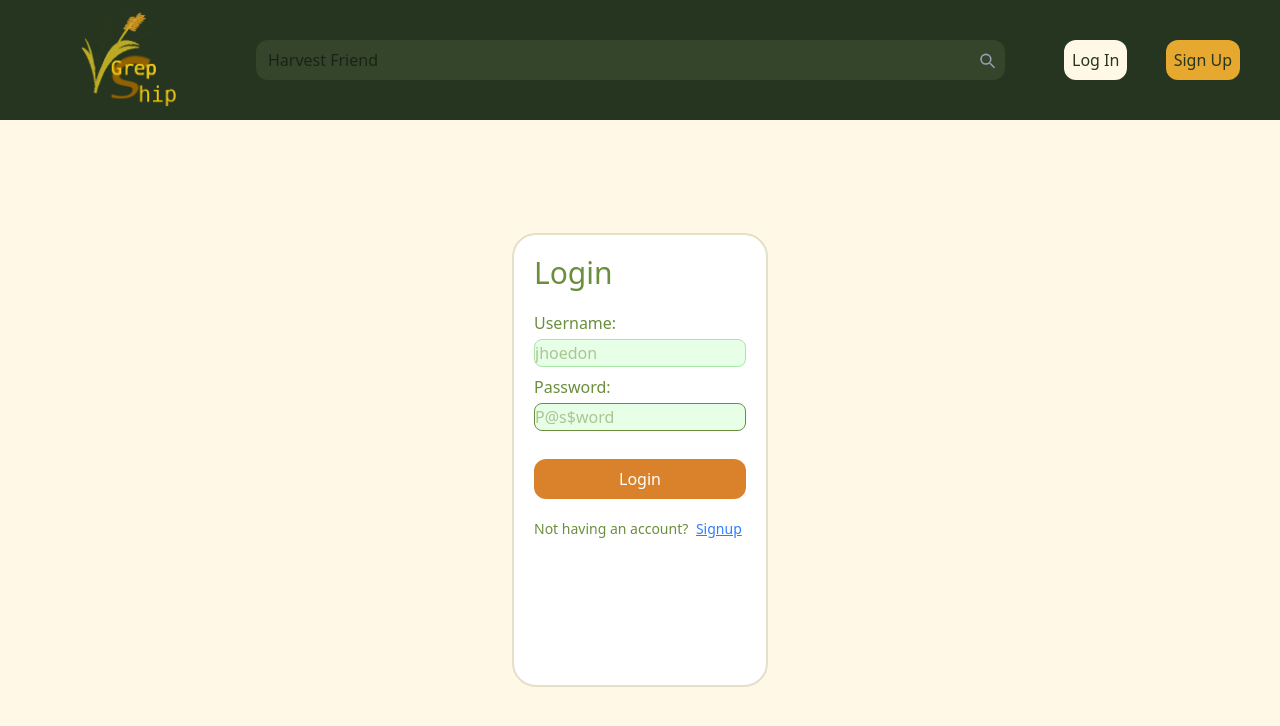
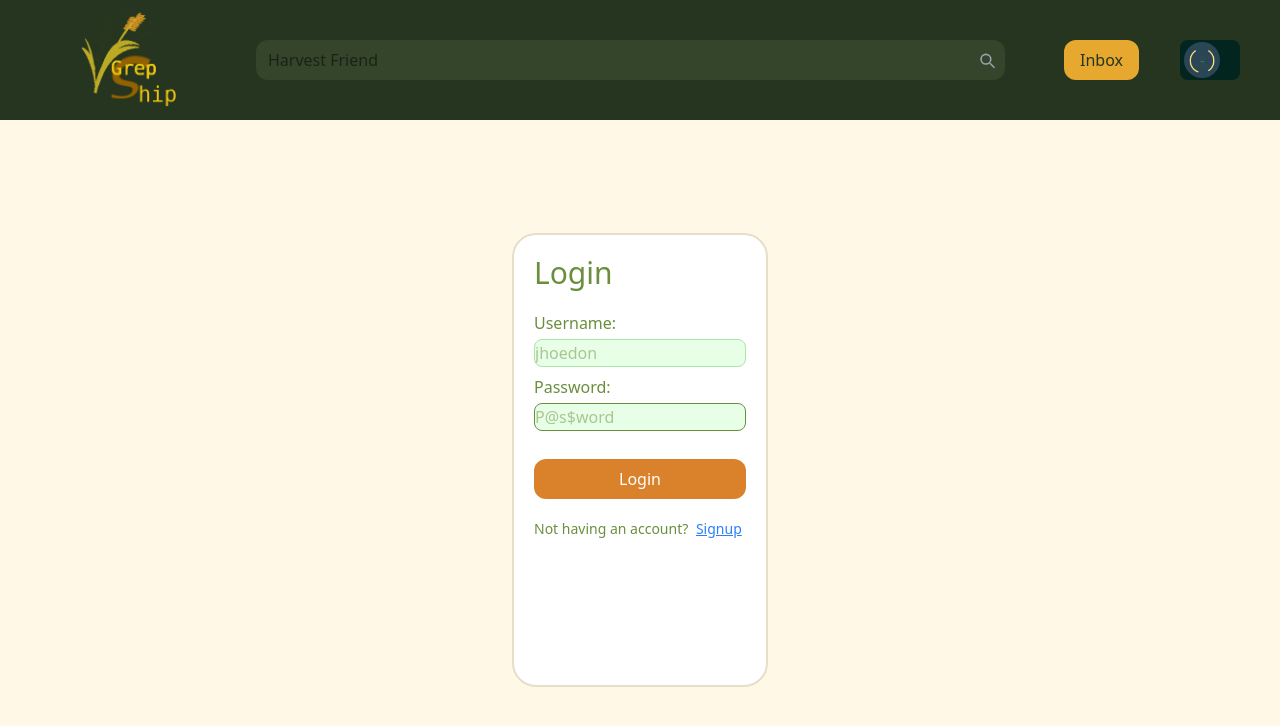
Before and after one commit to gitbhusalhubpramish/Grepship, a Next.js app in the folder grepship/: page /login in a window 1280 px wide. Shown: the top 726 px of the page. Built offline with nearby package versions, Linux system fonts and the light colour scheme; no server answers.

Commit message:
navbar user section after login

```diff
--- a/grepship/components/navbar.js
+++ b/grepship/components/navbar.js
@@ -3,13 +3,18 @@ import Link from "next/link"
 import {useState, useEffect} from "react"
 export default function Navbar(){
 
-	const [profilepic, setprofilepic] = useState(null)
+	const [profilepic, setprofilepic] = useState("/default_profile.png")
+	const [login, setlogin] = useState(true)
 	useEffect(()=>{
 		async function loadSession(){
 			try {
 				const res = await fetch("/api/auth/me")
 				const data = await res.json()
 
+				if (!data.user)	{
+					return
+				}
+				setlogin(true)
 				setprofilepic(data.user.profilepic)
 			} catch (err){
 				console.log(err)
@@ -42,14 +47,14 @@ export default function Navbar(){
 					/>
 				</svg>
 			</div>
-			{profilepic ? (
-				<div>
-				<div>
-					<button>inbox</button>
-				</div>
-				<div>
-					<div><img src={profilepic} /></div>
-				</div>
+			{login ? (
+				<div className="w-1/5 h-full flex justify-between items-cneter p-10 h-full">
+					<Link href="/">
+						<button className="bg-[#e6a82e] text-[#26351f] hover:bg-[#f0b83d] px-4 p-2 rounded-xl cursor-pointer">Inbox</button>
+					</Link>
+					<div className="w-15 h-full rounded-lg flex items-center bg-[#022520]">
+						<div className="rounded-full"><img className="rounded-full w-9 ml-1" src={profilepic} /></div>
+					</div>
 				</div>
 			) : (
 				<div className="w-1/5 flex justify-between items-center p-10">
```
